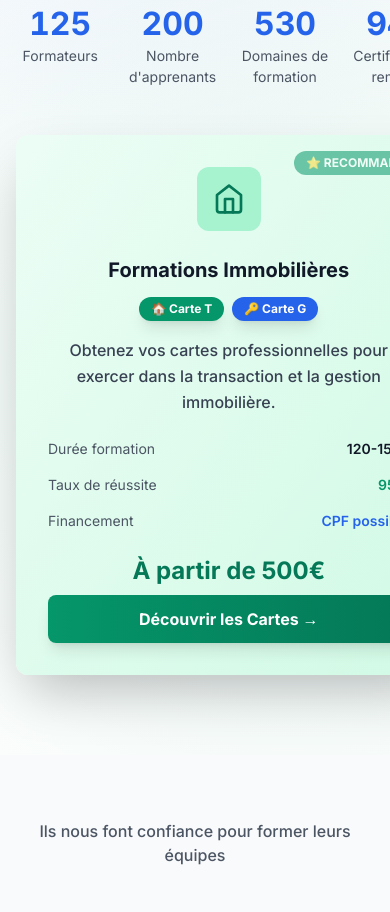
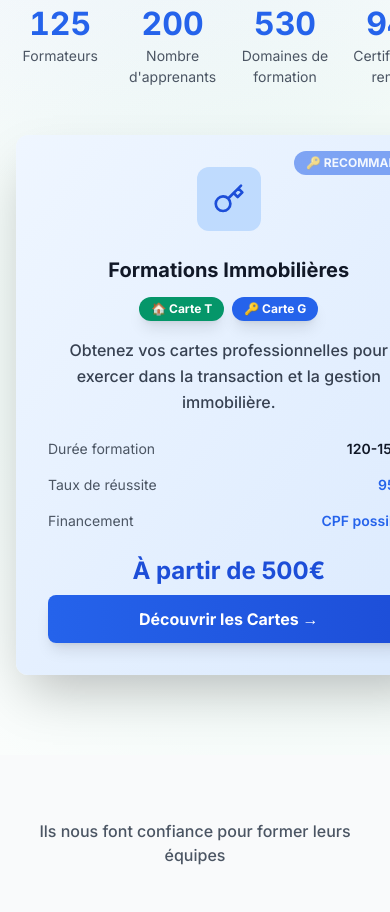
Before and after one commit to YacineB2/HELLOFORMA, a website: page index.html in a window 390 px wide. Shown: the part 785-1697 px from the top of the page. Drawn offline with nearby package versions, Linux system fonts and the light colour scheme.

Commit message:
Changement de la carte immobilier hero : thème vert → bleu comme Carte G avec icône clé

```diff
--- a/index.html
+++ b/index.html
@@ -190,14 +190,14 @@
                 </div>
 
                 <div data-aos="fade-left" class="relative">
-                    <div class="course-card bg-gradient-to-br from-emerald-50 to-emerald-100 rounded-xl p-8 shadow-2xl border-3 border-emerald-400 relative overflow-hidden max-w-lg mx-auto">
+                    <div class="course-card bg-gradient-to-br from-blue-50 to-blue-100 rounded-xl p-8 shadow-2xl border-3 border-blue-400 relative overflow-hidden max-w-lg mx-auto">
                         <!-- Badge "Recommandé" -->
-                        <div class="absolute top-4 right-4 bg-emerald-600 text-white text-xs font-bold px-3 py-1 rounded-full animate-pulse">
-                            ⭐ RECOMMANDÉ
+                        <div class="absolute top-4 right-4 bg-blue-600 text-white text-xs font-bold px-3 py-1 rounded-full animate-pulse">
+                            🔑 RECOMMANDÉ
                         </div>
 
-                        <div class="w-16 h-16 bg-emerald-200 rounded-xl flex items-center justify-center mx-auto mb-6">
-                            <i data-feather="home" class="text-emerald-700 w-8 h-8"></i>
+                        <div class="w-16 h-16 bg-blue-200 rounded-xl flex items-center justify-center mx-auto mb-6">
+                            <i data-feather="key" class="text-blue-700 w-8 h-8"></i>
                         </div>
 
                         <h3 class="text-xl font-bold text-gray-900 mb-3 text-center">Formations Immobilières</h3>
@@ -220,7 +220,7 @@
                             </div>
                             <div class="flex items-center justify-between text-sm">
                                 <span class="text-gray-600">Taux de réussite</span>
-                                <span class="font-semibold text-emerald-600">95%</span>
+                                <span class="font-semibold text-blue-600">95%</span>
                             </div>
                             <div class="flex items-center justify-between text-sm">
                                 <span class="text-gray-600">Financement</span>
@@ -229,8 +229,8 @@
                         </div>
 
                         <div class="text-center">
-                            <div class="text-2xl font-bold text-emerald-700 mb-2">À partir de 500€</div>
-                            <a href="formations.html#immobilier" class="w-full bg-gradient-to-r from-emerald-600 to-emerald-700 text-white py-3 px-6 rounded-lg hover:from-emerald-700 hover:to-emerald-800 transition font-bold shadow-lg transform hover:scale-105 block">
+                            <div class="text-2xl font-bold text-blue-700 mb-2">À partir de 500€</div>
+                            <a href="formations.html#immobilier" class="w-full bg-gradient-to-r from-blue-600 to-blue-700 text-white py-3 px-6 rounded-lg hover:from-blue-700 hover:to-blue-800 transition font-bold shadow-lg transform hover:scale-105 block">
                                 Découvrir les Cartes →
                             </a>
                         </div>
```
